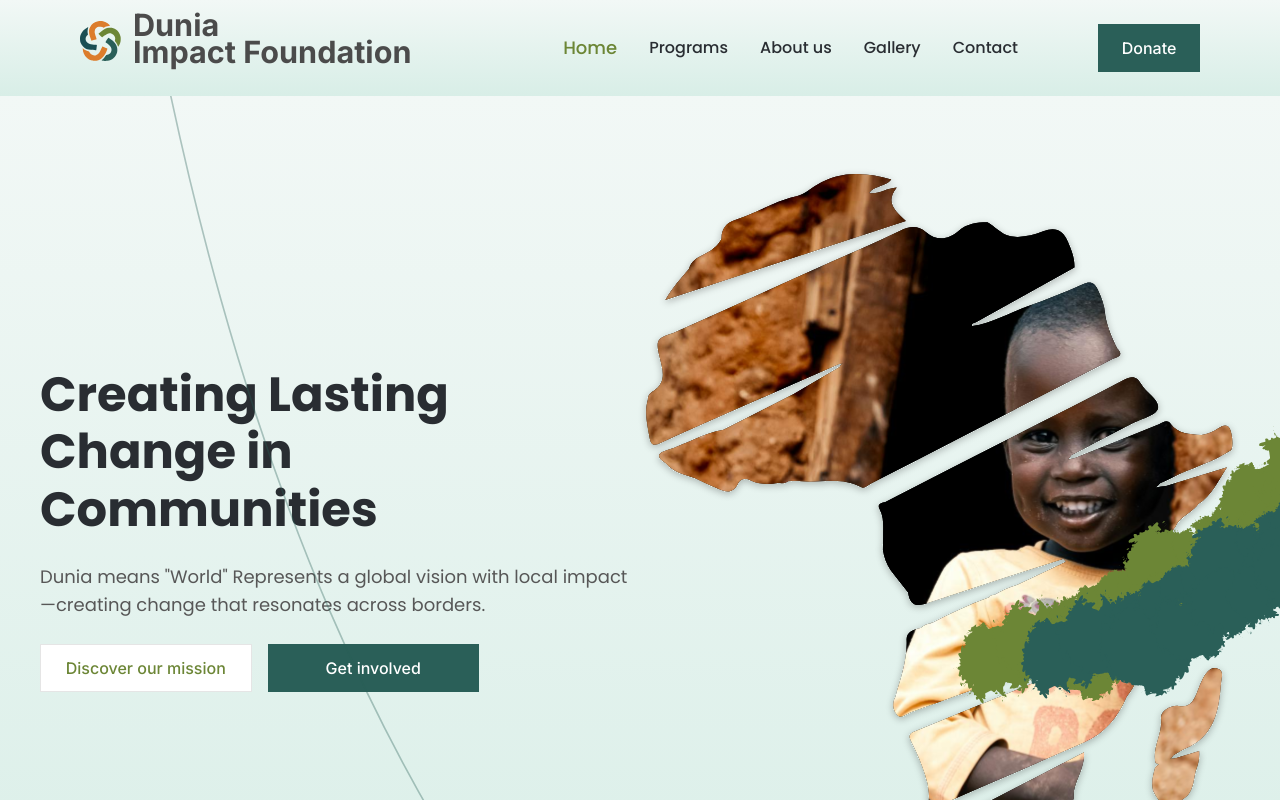
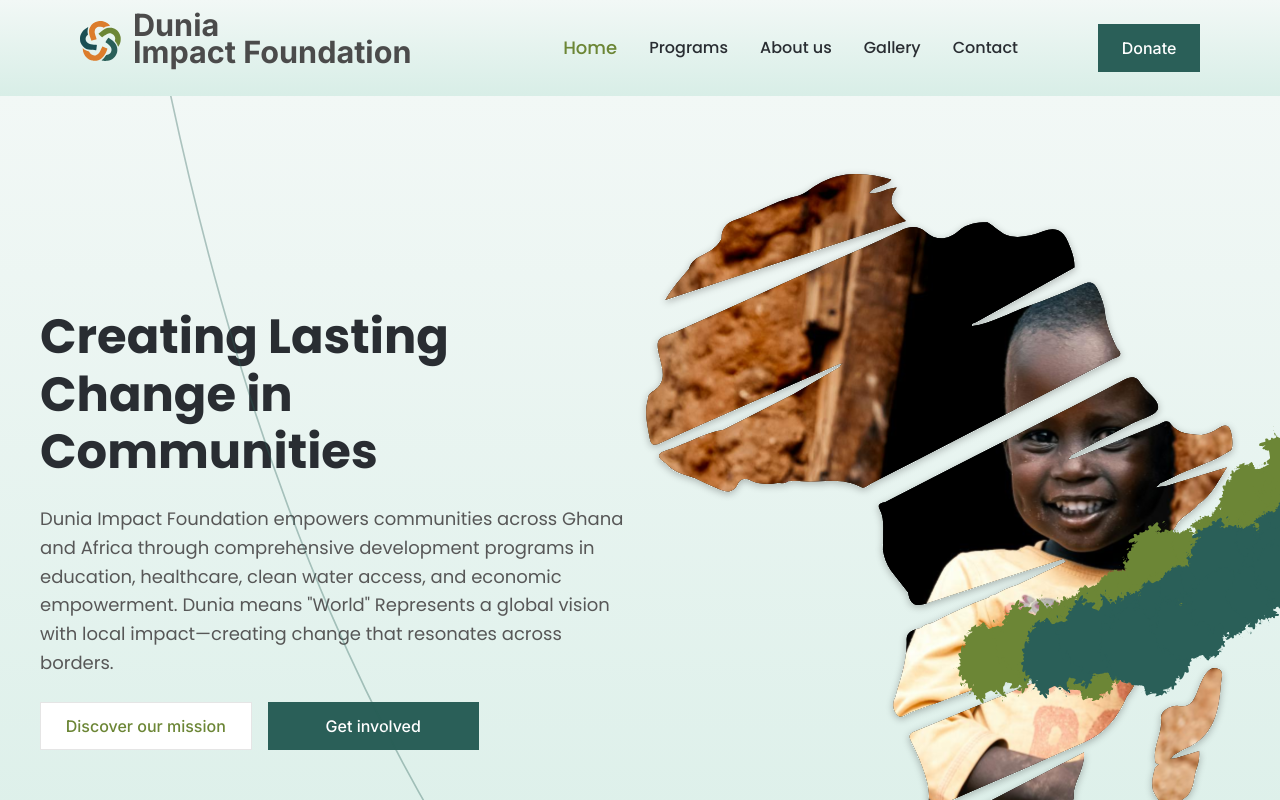
Before and after one commit to Milly1620/Dunia-foundation-frontend, a React (Vite) app: page / in a window 1280 px wide. Shown: the top 800 px of the page. Built offline with nearby package versions, Linux system fonts and the light colour scheme.

Commit message:
feat: update text in Hero, AboutPage, and ProgramsPage to enhance clarity and emphasize community empowerment

```diff
--- a/src/components/Hero.tsx
+++ b/src/components/Hero.tsx
@@ -21,8 +21,11 @@ const Hero = () => {
             Creating Lasting Change in Communities
           </h1>
           <p className="poppins-regular lg:text-[18px] text-[16px] leading-[28.8px] text-gray mb-5 md:mb-6">
-            Dunia means "World" Represents a global vision with local
-            impact—creating change that resonates across borders.
+            Dunia Impact Foundation empowers communities across Ghana and Africa
+            through comprehensive development programs in education, healthcare,
+            clean water access, and economic empowerment. Dunia means "World"
+            Represents a global vision with local impact—creating change that
+            resonates across borders.
           </p>
           <div className="flex items-center md:space-x-4">
             <Button
@@ -48,7 +51,7 @@ const Hero = () => {
           <img src={heroImage} alt="Hero" />
         </div>
         <img src={line} alt="Line" className="absolute top-0 right-[-77px]" />
-         <img
+        <img
           src={pathright}
           alt="Path Right"
           className="absolute top-[22.5%] right-[-297px] md:top-[13%] lg:top-[31.5%] lg:right-[-197px] md:right-[-400px]"
--- a/src/pages/AboutPage.tsx
+++ b/src/pages/AboutPage.tsx
@@ -25,7 +25,10 @@ function AboutPage() {
             </h1>
             <p className="text-[18px] poppins-regular max-w-[826px] md:mx-auto leading-relaxed">
               Dunia means “World” Represents a global vision with local
-              impact—creating change that resonates across borders.
+              impact—creating change that resonates across borders. We believe
+              that sustainable development happens when communities are
+              empowered with the tools, knowledge, and resources they need to
+              thrive independently.ß
             </p>
           </div>
         </div>
--- a/src/pages/ProgramsPage.tsx
+++ b/src/pages/ProgramsPage.tsx
@@ -12,7 +12,6 @@ import CallToActionSection from "../components/CallToActionSection";
 import line from "../assets/donateline.svg";
 import mobileline from "../assets/programheroline.svg";
 
-
 function ProgramsPage() {
   return (
     <div>
@@ -26,8 +25,11 @@ function ProgramsPage() {
             Creating Lasting Change in Communities
           </h1>
           <p className="text-base md:text-[18px] poppins-regular text-gray max-w-[906px] mx-auto leading-relaxed">
-            Dunia means “World” Represents a global vision with local
-            impact—creating change that resonates across borders.
+            Dunia Impact Foundation empowers communities across Ghana and Africa
+            through comprehensive development programs in education, healthcare,
+            clean water access, and economic empowerment. Dunia means “World”
+            Represents a global vision with local impact—creating change that
+            resonates across borders.
           </p>
         </div>
         <img
```
